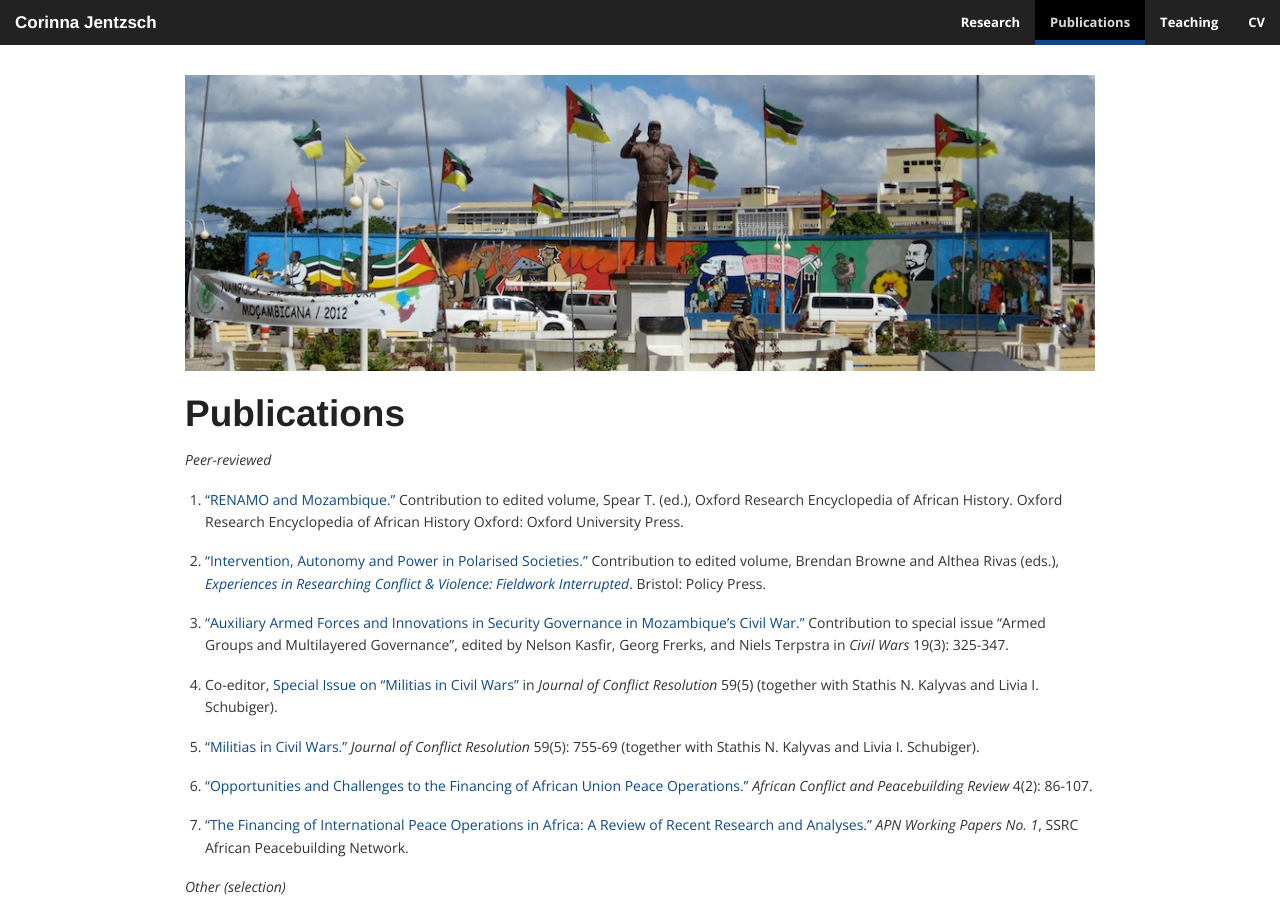
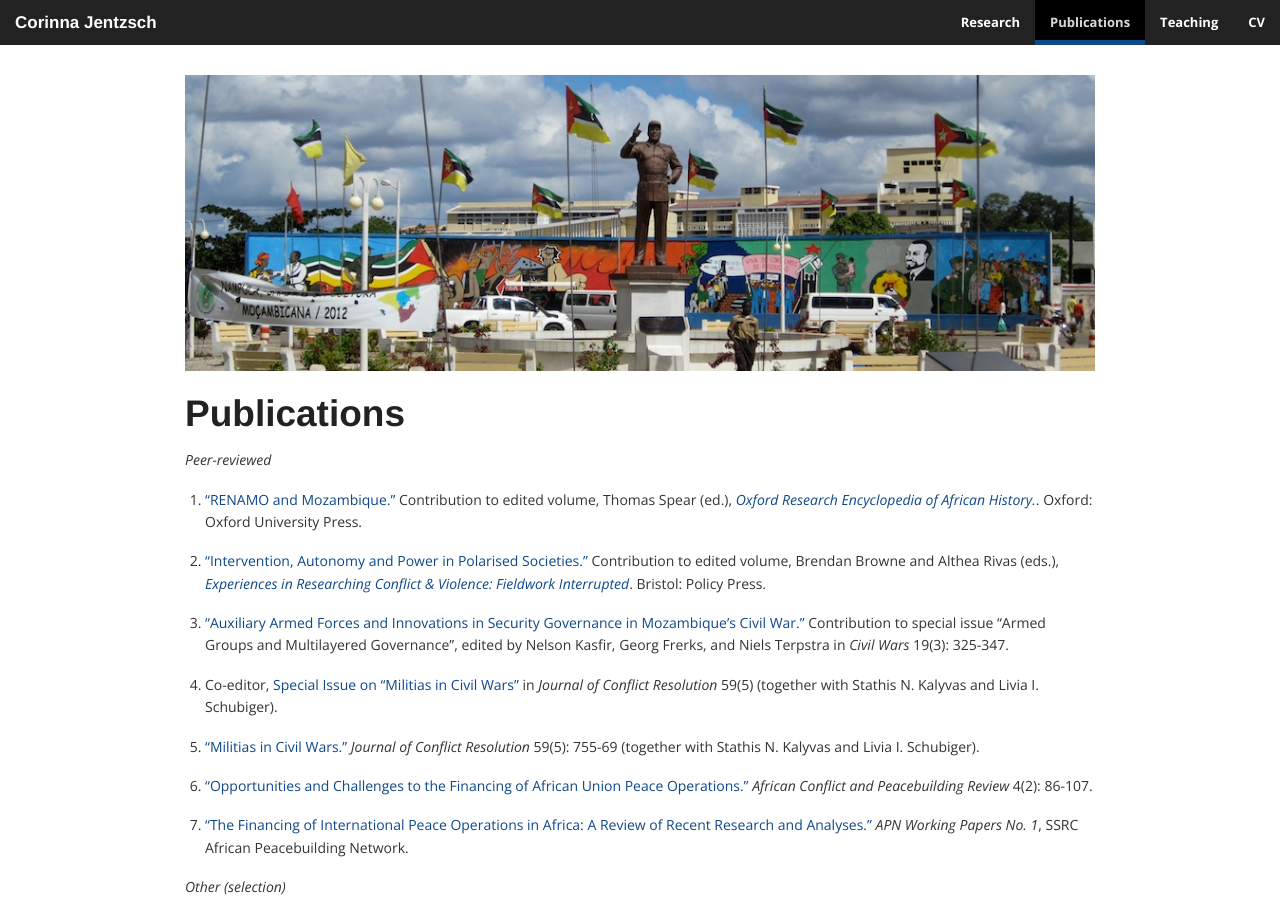
Before and after one commit to corinnajentzsch/corinnajentzsch.github.io, a Jekyll site: the page built from publications.md, in a window 1280 px wide and 900 px high. Built offline with Jekyll 4.4.1, drawn with Linux system fonts in a browser that asks for light colours.

Commit message:
Update publications.md

```diff
--- a/publications.md
+++ b/publications.md
@@ -9,7 +9,7 @@ title: Publications
 ## Publications
 
 _Peer-reviewed_
-2021. ["RENAMO and Mozambique."](http://doi.org/10.1093/acrefore/9780190277734.013.1028 "RENAMO and Mozambique") Contribution to edited volume, Spear T. (ed.), Oxford Research Encyclopedia of African History. Oxford Research Encyclopedia of African History Oxford: Oxford University Press.
+2021. ["RENAMO and Mozambique."](http://doi.org/10.1093/acrefore/9780190277734.013.1028 "RENAMO and Mozambique") Contribution to edited volume, Thomas Spear (ed.), _[Oxford Research Encyclopedia of African History.](https://oxfordre.com/africanhistory "Oxford Research Encyclopedia of African History")_. Oxford: Oxford University Press.
 
 2018. [“Intervention, Autonomy and Power in Polarised Societies.”](https://openaccess.leidenuniv.nl/bitstream/handle/1887/71200/Jentzsch_2018_Intervention_autonomy_and_power_in_polarised_societies_T.pdf?sequence=1 "Intervention, Autonomy and Power") Contribution to edited volume, Brendan Browne and Althea Rivas (eds.), _[Experiences in Researching Conflict & Violence: Fieldwork Interrupted](https://policypress.co.uk/experiences-in-researching-conflict-and-violence)_. Bristol: Policy Press.
 
```
